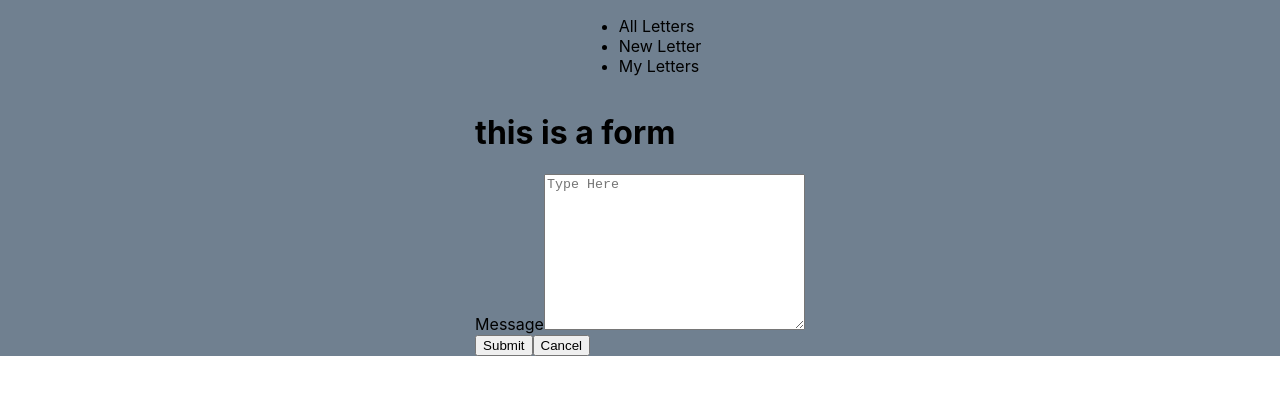
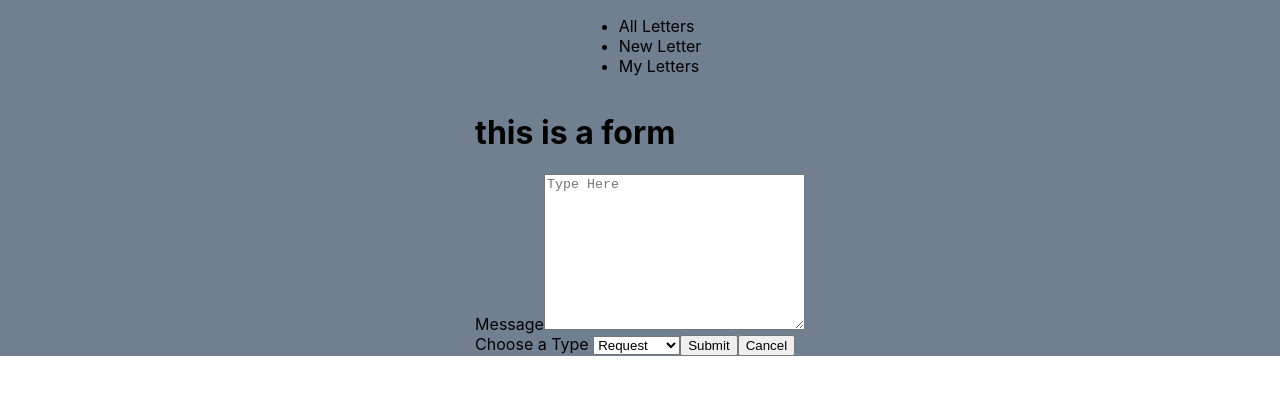
Before and after one commit to JohnBorges52/paper-airplanes, a React (Create React App) app in the folder client/: page /letters/new in a window 1280 px wide. Shown: the top 394 px of the page. Built offline with nearby package versions, Linux system fonts and the light colour scheme; the HTML template or start-up script is replaced by a standard one.

Commit message:
add a type selector to the form

```diff
--- a/client/src/components/Form.jsx
+++ b/client/src/components/Form.jsx
@@ -1,7 +1,11 @@
 import { useState } from "react"
 import { Button } from "./Button"
+import { TypeSelector } from "./TypeSelector"
+
 export const Form = (props) => {
   const [message, setMessage] = useState("")
+  const [letterType, setLetterType] = useState("request")
+
   return (
     <div>
       <h1>this is a form</h1>
@@ -9,8 +13,9 @@ export const Form = (props) => {
         <label>Message</label>
         <textarea name="message" id="message-id" cols="30" rows="10" placeholder="Type Here"></textarea>
       </form>
-      <Button onClick={()=>{props.onSubmit()}}>Submit</Button>
-      <Button onClick={()=>{props.cancel()}}>Cancel</Button>
+      <TypeSelector onChange={(event) => {setLetterType(event.target.value)}}></TypeSelector>
+      <Button onClick={()=>{console.log(letterType, message)}}>Submit</Button>
+      <Button onClick={()=>{console.log("Cancel")}}>Cancel</Button>
     </div>
   )
 }
--- /dev/null
+++ b/client/src/components/TypeSelector.jsx
@@ -0,0 +1,16 @@
+import React from "react";
+
+export const TypeSelector = (props) => {
+
+
+return (
+  <>
+  <label htmlFor="letterTypes"> Choose a Type </label>
+  <select name="letterTypes" id="letterTypes" onChange ={(event) => {props.onChange(event)}}/*onChange={() => {props.onChange()}}*/ >
+    <option value="request" > Request </option>
+    <option value="vent">Vent</option>
+    <option value="encourage"> Encourage </option>
+  </select>
+
+  </>
+)}
```
Also changed, not shown: 2 other files (tests, documents, lock files or other folders).
